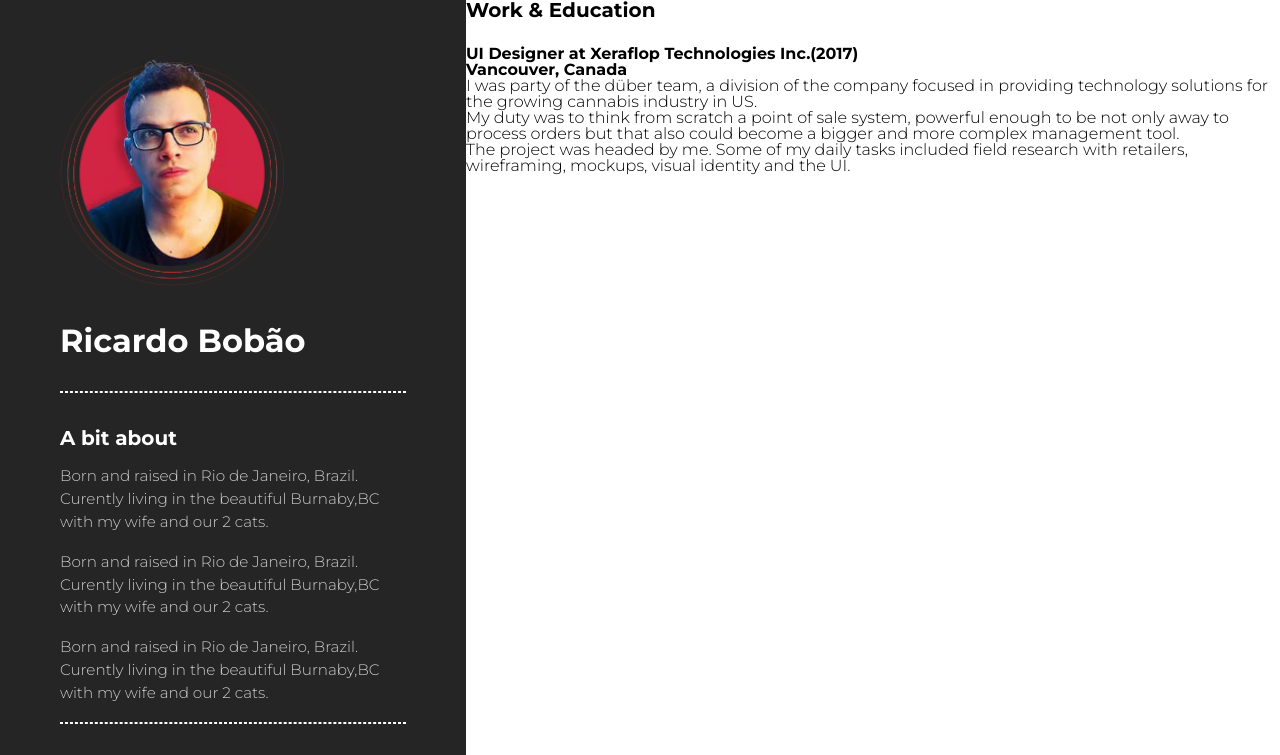
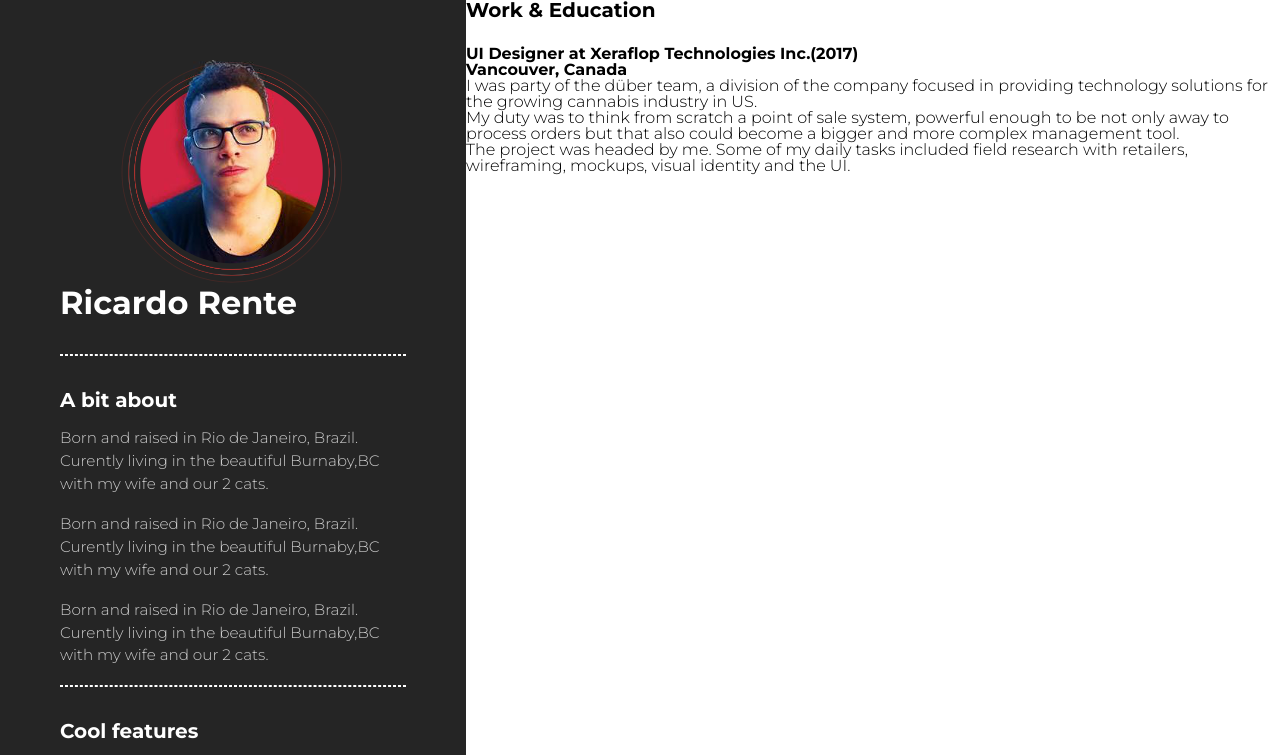
Before and after one commit to bieleib/1st, a plain HTML site: page Ricardo Resume/index.html in a window 1280 px wide. Shown: the top 755 px of the page. Drawn offline with Linux system fonts and the light colour scheme.

Commit message:
Alinhamento do Avatar
Avatar foi realinhado

```diff
--- a/Ricardo Resume/css/style.css
+++ b/Ricardo Resume/css/style.css
@@ -29,13 +29,7 @@ body {
 
 .avatar {
 
-    margin: 0 auto 5%;
-    width: 100%;
-
-}
-
-.avatar img {
-
+    margin: 0 auto;
     max-width: 224px;
 
 }
--- a/Ricardo Resume/index.html
+++ b/Ricardo Resume/index.html
@@ -24,7 +24,7 @@
 
                 </div>
 
-                <h1>Ricardo Bobão</h1>
+                <h1>Ricardo Rente</h1>
 
                 <hr>
 
```
